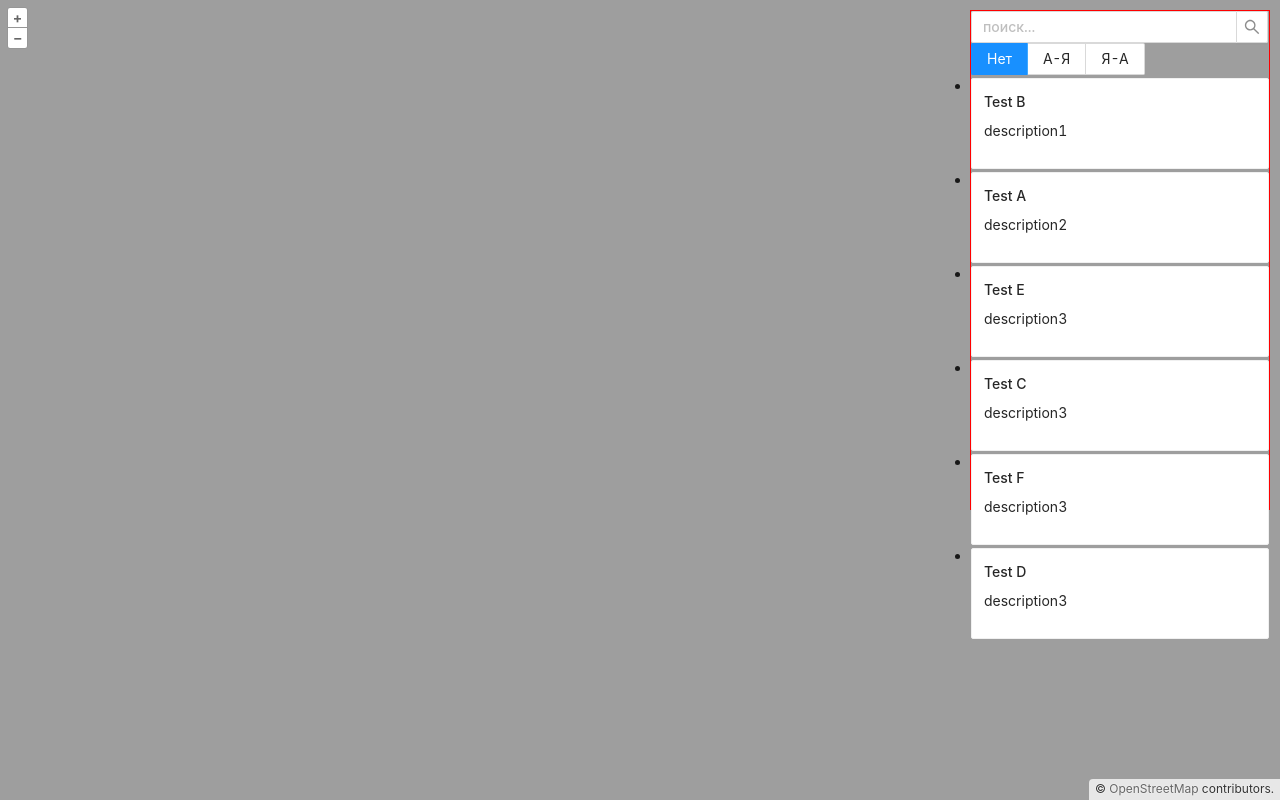
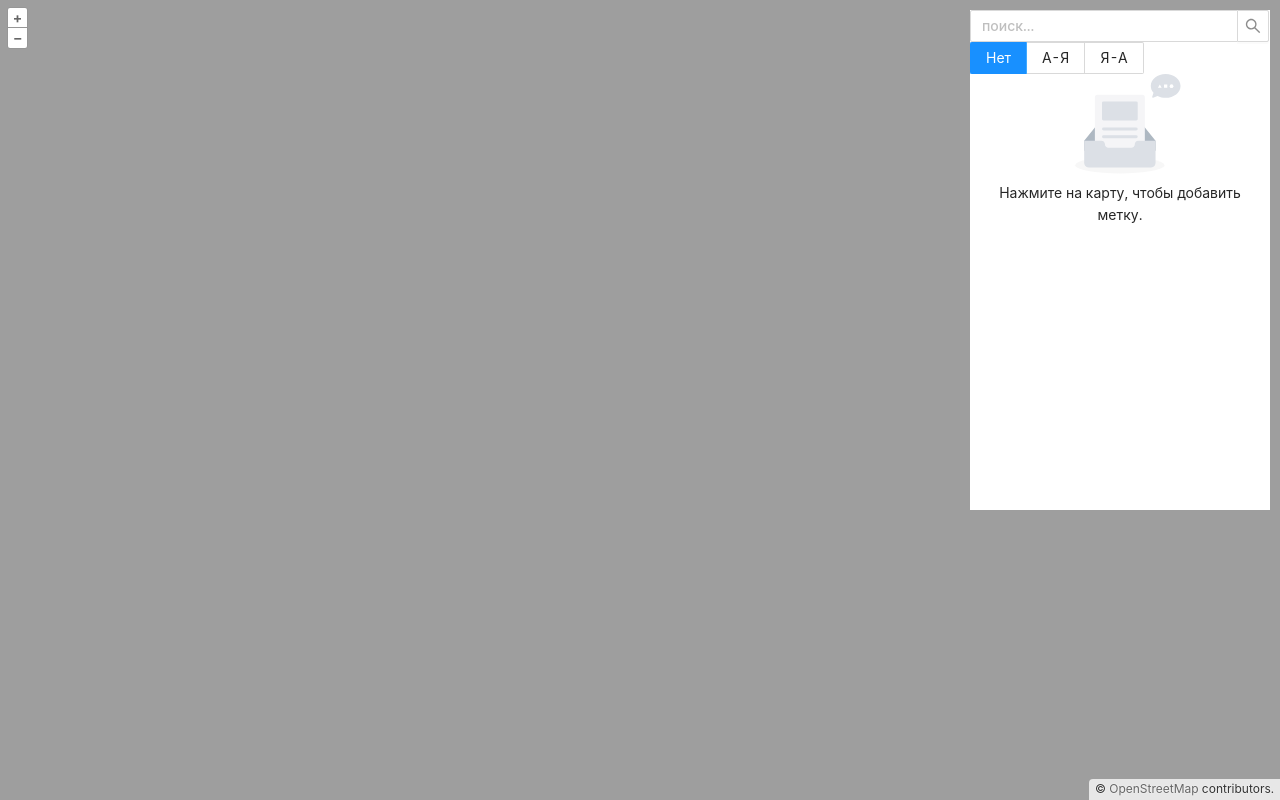
Before and after one commit to My420/test-map-dstu, a React (Create React App) app: page / in a window 1280 px wide. Built offline with nearby package versions, Linux system fonts and the light colour scheme.

Commit message:
small fixes and add id to ObjectListItem type

```diff
--- a/src/components/ObjectForm/ObjectForm.tsx
+++ b/src/components/ObjectForm/ObjectForm.tsx
@@ -3,6 +3,7 @@ import { Form, Input, Button } from 'antd';
 import { Store } from 'antd/lib/form/interface';
 import { ObjectFormData } from '../../types';
 import styles from './ObjectForm.module.scss';
+import generateID from '../../utils/generateID';
 
 export interface ObjectFormProps {
   coords: number[];
@@ -14,12 +15,15 @@ const ObjectForm: React.FC<ObjectFormProps> = ({ coords, onSubmit }) => {
 
   const onFinish = (values: Store) => {
     const [lon, lat] = coords;
-    const { title, description } = values;
+    const title = typeof values.title === 'string' ? values.title : 'error!';
+    const description = typeof values.description === 'string' ? values.description : '';
+    const id = generateID();
     onSubmit({
       lon,
       lat,
       title,
-      description: description || '',
+      description,
+      id,
     });
   };
 
--- a/src/components/ObjectList/ObjectList.module.scss
+++ b/src/components/ObjectList/ObjectList.module.scss
@@ -1,2 +1,3 @@
 .list {
+  list-style: none;
 }
--- a/src/components/ObjectList/ObjectList.tsx
+++ b/src/components/ObjectList/ObjectList.tsx
@@ -1,4 +1,5 @@
 import React from 'react';
+import { Empty } from 'antd';
 import { ObjectList as List } from '../../types';
 import ObjectListItem from '../ObjectListItem';
 import styles from './ObjectList.module.scss';
@@ -11,13 +12,22 @@ export interface ObjectListProps {
 
 const ObjectList: React.FC<ObjectListProps> = ({ data, isSearchActive }) => {
   console.log('Object List ');
+  const isEmpty = data.length === 0;
   return (
     <ul className={styles.list}>
-      {data.map((elem) => (
-        <li className={styles.item} key={elem.lon + elem.lat}>
-          {isSearchActive ? <SearchListItem data={elem} /> : <ObjectListItem data={elem} />}
-        </li>
-      ))}
+      {isEmpty && (
+        <Empty
+          description={
+            <span className={styles.emptyDescription}>Нажмите на карту, чтобы добавить метку.</span>
+          }
+        />
+      )}
+      {!isEmpty
+        && data.map((elem) => (
+          <li className={styles.item} key={elem.id}>
+            {isSearchActive ? <SearchListItem data={elem} /> : <ObjectListItem data={elem} />}
+          </li>
+        ))}
     </ul>
   );
 };
--- a/src/components/ObjectListPanel/ObjectListPanel.module.scss
+++ b/src/components/ObjectListPanel/ObjectListPanel.module.scss
@@ -1,8 +1,10 @@
+@import '../../sass/variables.scss';
+
 .container {
   position: absolute;
   top: 10px;
   right: 10px;
   width: 300px;
   height: 500px;
-  border: 1px solid red;
+  background-color: $color-bg-main;
 }
--- a/src/components/ObjectListPanel/ObjectListPanel.tsx
+++ b/src/components/ObjectListPanel/ObjectListPanel.tsx
@@ -6,24 +6,24 @@ import ObjectListFilter from '../ObjectListFilter';
 import styles from './ObjectListPanel.module.scss';
 
 export interface ObjectListPanelProps {
+  data: List;
   isSearchActive: boolean;
   sortValue: SortValue;
-  data: List;
   onSearch: (value: string) => void;
   onSortChange: (e: RadioChangeEvent) => void;
 }
 
 const ObjectListPanel: React.FC<ObjectListPanelProps> = ({
   data,
-  onSearch,
   isSearchActive,
   sortValue,
+  onSearch,
   onSortChange,
 }) => {
   console.log('Object List Panel');
   return (
     <div className={styles.container}>
-      <ObjectListFilter onSearch={onSearch} sortValue={sortValue} onSortChange={onSortChange} />
+      <ObjectListFilter sortValue={sortValue} onSearch={onSearch} onSortChange={onSortChange} />
       <ObjectList data={data} isSearchActive={isSearchActive} />
     </div>
   );
--- a/src/containers/ObjectListContainer/ObjectListContainer.tsx
+++ b/src/containers/ObjectListContainer/ObjectListContainer.tsx
@@ -1,14 +1,16 @@
 import React, { useState, useCallback } from 'react';
+import { useSelector } from 'react-redux';
 import { RadioChangeEvent } from 'antd/lib/radio';
 import { SortValue } from '../../types';
 import ObjectListPanel from '../../components/ObjectListPanel';
 import searchInObjectList from '../../utils/searchInObjectList';
 import { SORT_VALUE_NONE } from '../../utils/constant';
 import sortObjectList from '../../utils/sortObjectList';
+import getObjectList from '../../ducks/ObjectList/selector';
 
 export interface ObjectListContainerProps {}
 
-const list = [
+/* const list = [
   {
     title: 'Test B',
     description: 'description1',
@@ -45,9 +47,10 @@ const list = [
     lon: 6,
     lat: 6,
   },
-];
+]; */
 
 const ObjectListContainer: React.FC<ObjectListContainerProps> = () => {
+  const list = useSelector(getObjectList);
   const [searchValue, setSearchValue] = useState('');
   const [sortValue, setSortValue] = useState<SortValue>(SORT_VALUE_NONE);
 
@@ -68,9 +71,9 @@ const ObjectListContainer: React.FC<ObjectListContainerProps> = () => {
   return (
     <ObjectListPanel
       data={dataWithSort}
-      onSearch={handleSearch}
       isSearchActive={isSearchActive}
       sortValue={sortValue}
+      onSearch={handleSearch}
       onSortChange={handleSortChange}
     />
   );
--- a/src/ducks/ObjectList/index.ts
+++ b/src/ducks/ObjectList/index.ts
@@ -6,6 +6,7 @@ export const ADD_ITEM = 'OBJECT_LIST/ADD_ITEM';
 // types
 
 export interface ObjectListItem {
+  id: string;
   title: string;
   description: string;
   lon: number;
--- /dev/null
+++ b/src/ducks/ObjectList/selector.ts
@@ -0,0 +1,6 @@
+import { AppState } from '../../store';
+import { ObjectList } from '../../types';
+
+const getObjectList = (store: AppState): ObjectList => store.objectList;
+
+export default getObjectList;
--- a/src/types/index.ts
+++ b/src/types/index.ts
@@ -1,6 +1,7 @@
 import { SORT_VALUE_NONE, SORT_VALUE_ASCENDING, SORT_VALUE_DESCENDING } from '../utils/constant';
 
 export interface ObjectFormData {
+  id: string;
   title: string;
   description: string;
   lon: number;
@@ -8,6 +9,7 @@ export interface ObjectFormData {
 }
 
 export interface ObjectListItem {
+  id: string;
   title: string;
   description: string;
   lon: number;
--- /dev/null
+++ b/src/utils/generateID.ts
@@ -0,0 +1,8 @@
+const generateID = () => {
+  const id = Math.random()
+    .toString(36)
+    .substr(2, 5);
+  return id;
+};
+
+export default generateID;
```
